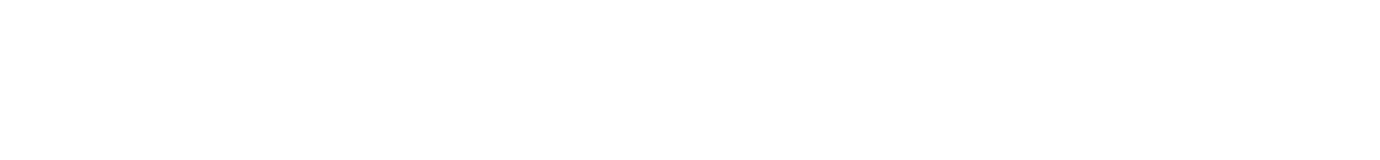
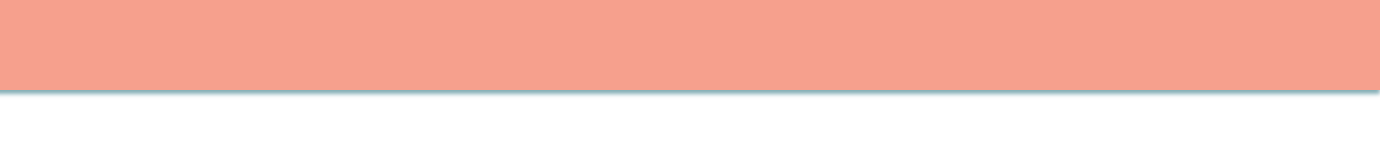
Before and after one commit to KrasMax/travel, a plain HTML site: page index.html in a window 1280 px wide. Shown: the whole page, 1380 px wide, since content can reach past the window. Drawn offline with Linux system fonts and the light colour scheme.

Commit message:
add section header main footer

```diff
--- a/index.html
+++ b/index.html
@@ -12,6 +12,15 @@
 
     <div class="wrap_content">
         <div class="content">
+            <div class="header">
+
+            </div>
+            <div class="main">
+
+            </div>
+            <div class="footer">
+
+            </div>
 
         </div>
     </div>
--- a/style/style.css
+++ b/style/style.css
@@ -8,3 +8,18 @@
 .content{
     width: 1400px;
 }
+
+.header{
+    width: 1440px;
+    height: 90px;
+    background: #F2785CB2;
+    box-shadow: 0px 4px 4px 0px #0D606F80;
+}
+
+.main{
+
+}
+
+.footer{
+
+}
```
